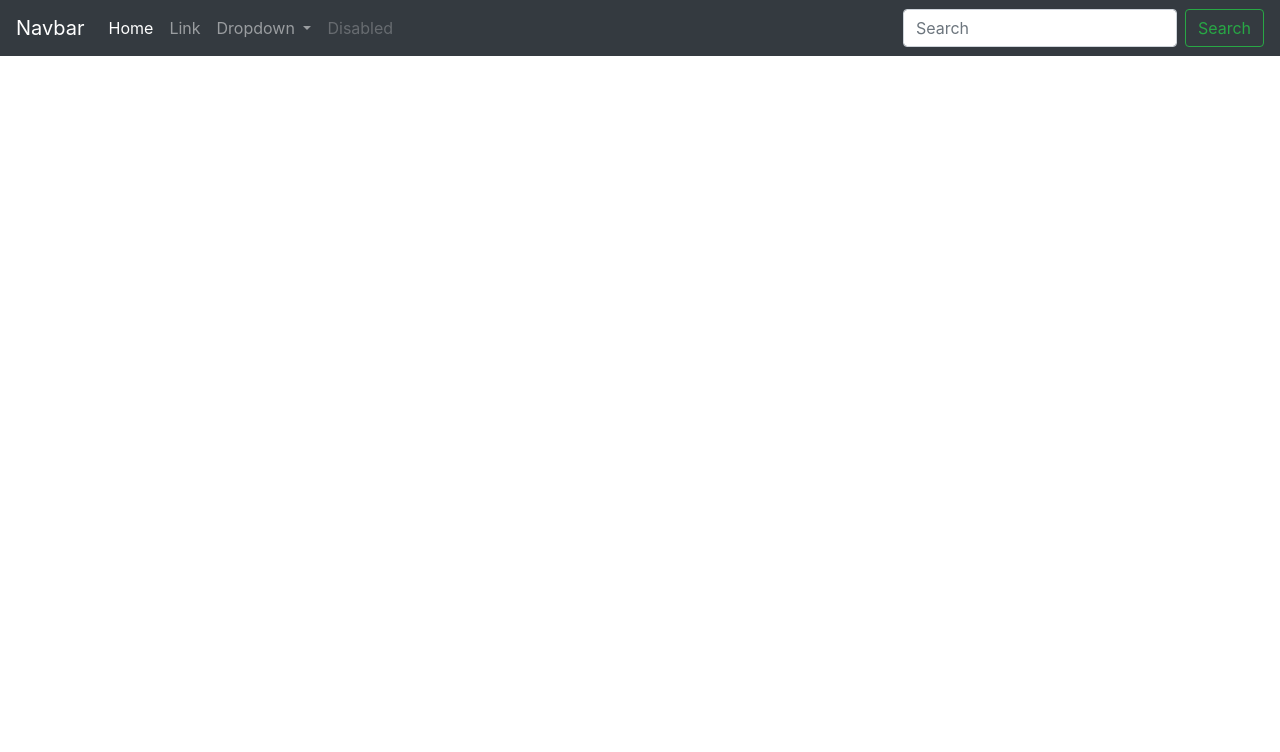
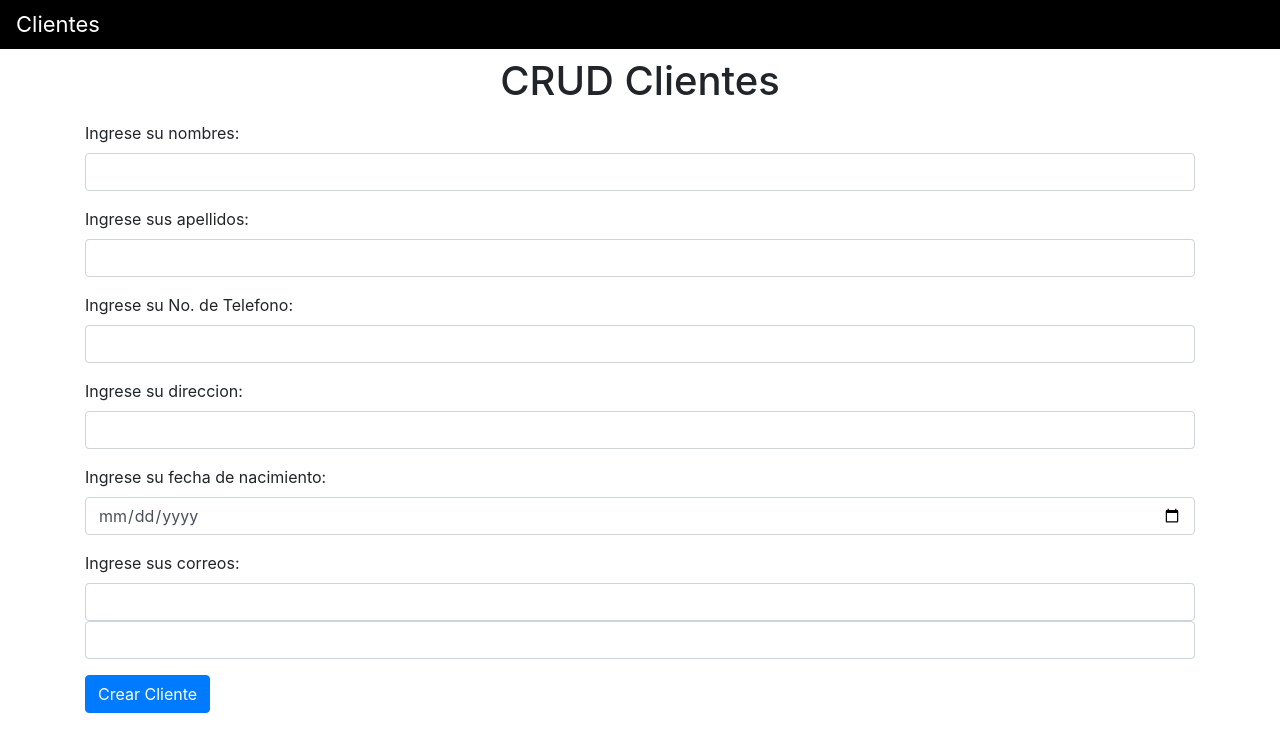
Before and after one commit to halconspartan/clientesangularfire, an Angular app: page / in a window 1280 px wide. Shown: the top 752 px of the page. Built offline with nearby package versions, Linux system fonts and the light colour scheme; what @angular/fire would draw is missing.

Commit message:
Formulario Agregar Cliente y Estilos

```diff
--- a/src/app/app.component.css
+++ b/src/app/app.component.css
@@ -0,0 +1,11 @@
+.navbar {
+    position: relative;
+    display: flex;
+    flex-wrap: wrap;
+    align-items: center;
+    justify-content: space-between;
+    padding: 0.5rem 1rem;
+    background: black;
+    color: white;
+    font-size: 22px;
+}
--- a/src/app/app.component.html
+++ b/src/app/app.component.html
@@ -1,35 +1,36 @@
-<nav class="navbar navbar-expand-lg navbar-dark bg-dark">
-  <a class="navbar-brand" href="#">Navbar</a>
-  <button class="navbar-toggler" type="button" data-toggle="collapse" data-target="#navbarSupportedContent" aria-controls="navbarSupportedContent" aria-expanded="false" aria-label="Toggle navigation">
-    <span class="navbar-toggler-icon"></span>
-  </button>
-
-  <div class="collapse navbar-collapse" id="navbarSupportedContent">
-    <ul class="navbar-nav mr-auto">
-      <li class="nav-item active">
-        <a class="nav-link" href="#">Home <span class="sr-only">(current)</span></a>
-      </li>
-      <li class="nav-item">
-        <a class="nav-link" href="#">Link</a>
-      </li>
-      <li class="nav-item dropdown">
-        <a class="nav-link dropdown-toggle" href="#" id="navbarDropdown" role="button" data-toggle="dropdown" aria-haspopup="true" aria-expanded="false">
-          Dropdown
-        </a>
-        <div class="dropdown-menu" aria-labelledby="navbarDropdown">
-          <a class="dropdown-item" href="#">Action</a>
-          <a class="dropdown-item" href="#">Another action</a>
-          <div class="dropdown-divider"></div>
-          <a class="dropdown-item" href="#">Something else here</a>
-        </div>
-      </li>
-      <li class="nav-item">
-        <a class="nav-link disabled" href="#">Disabled</a>
-      </li>
-    </ul>
-    <form class="form-inline my-2 my-lg-0">
-      <input class="form-control mr-sm-2" type="search" placeholder="Search" aria-label="Search">
-      <button class="btn btn-outline-success my-2 my-sm-0" type="submit">Search</button>
-    </form>
+<nav class="navbar navbar-dark">
+  Clientes
+  </nav>
+  <div class="container">
+      <div class="row justify-content-center p-2">
+          <h1>CRUD Clientes</h1>
+      </div>
+      <div class="form-group">
+          <label for="nombres">Ingrese su nombres:</label>
+          <input type="text" class="form-control" id="nombres">
+      </div>
+      <div class="form-group">
+        <label for="apellidos">Ingrese sus apellidos:</label>
+        <input type="text" class="form-control" id="apellidos">
+      </div>
+      <div class="form-group">
+          <label for="telefono">Ingrese su No. de Telefono:</label>
+          <input type="number" class="form-control" id="telefono">
+      </div>
+      <div class="form-group">
+          <label for="direccion">Ingrese su direccion:</label>
+          <input type="text" class="form-control" id="direccion">
+      </div>
+      <div class="form-group">
+        <label for="fechanac">Ingrese su fecha de nacimiento:</label>
+        <input type="date" class="form-control" id="fechanac">
+      </div>
+      <div class="form-group">
+        <label for="correos">Ingrese sus correos:</label>
+        <input type="email" class="form-control" id="correos">
+        <input type="email" class="form-control" id="correos">
+      </div>
+      <div class="form-group">
+          <button class="btn btn-primary">Crear Cliente</button>
+      </div>
   </div>
-</nav>
```
